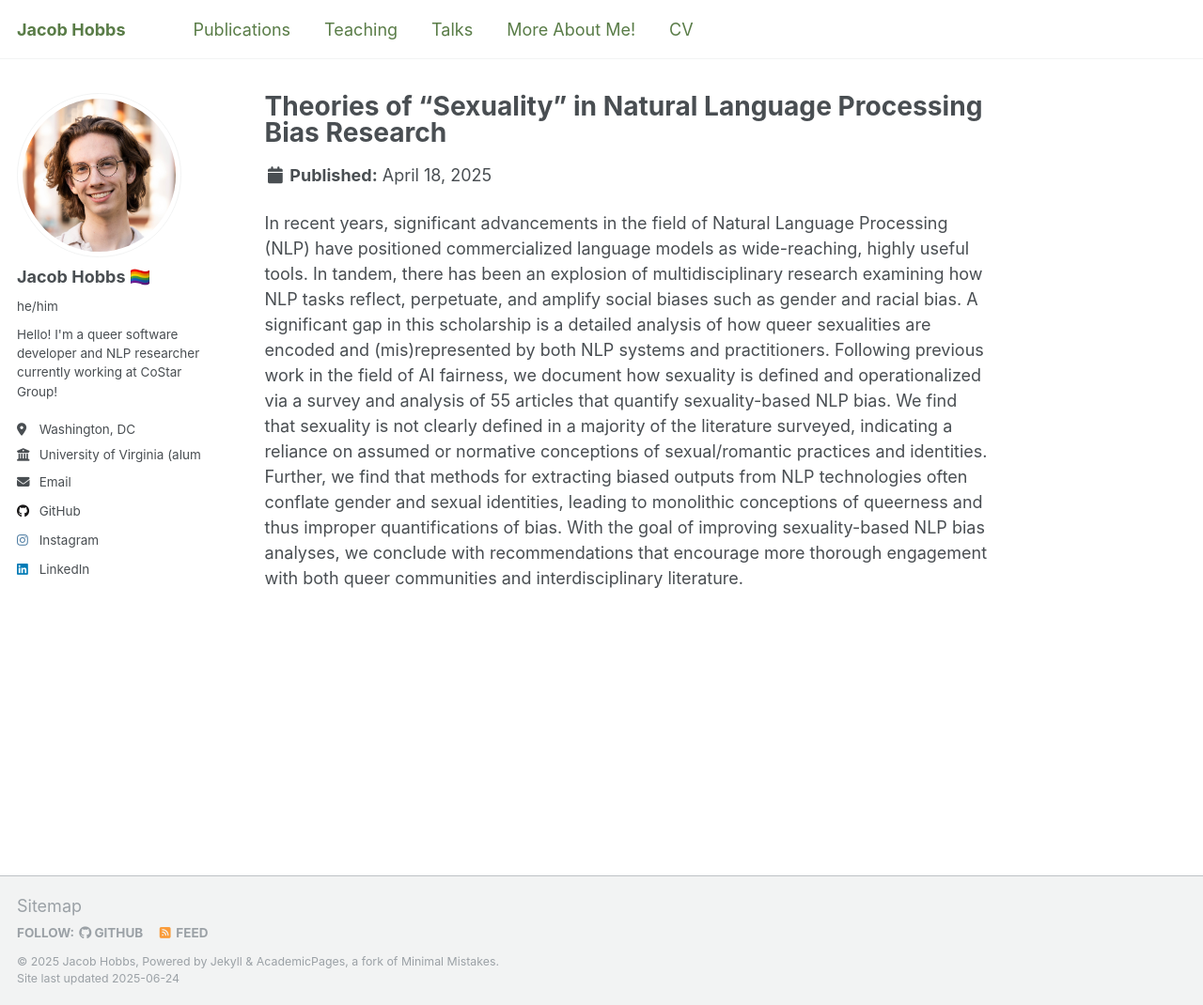
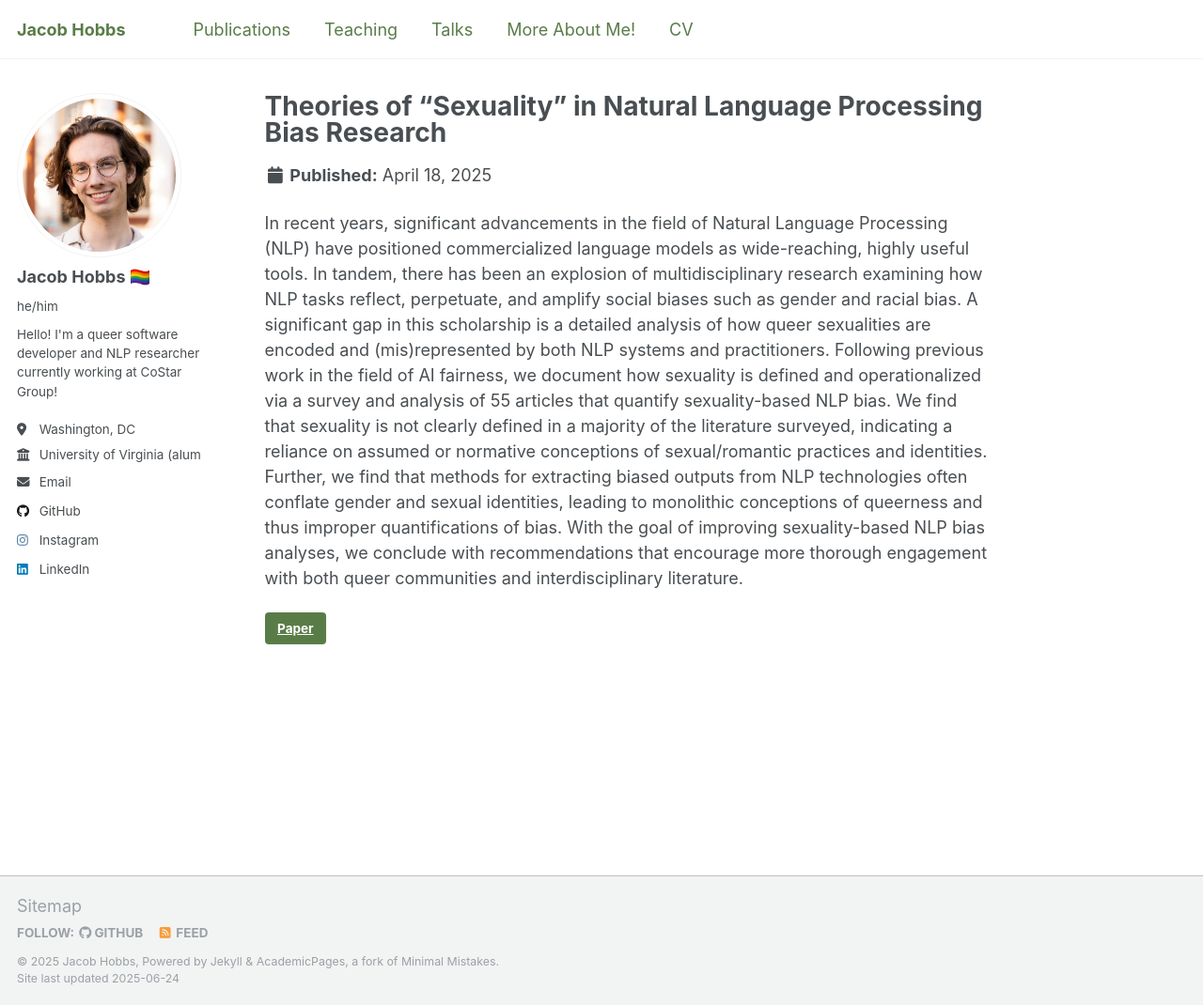
Before and after one commit to JTHobbs1100/JTHobbs1100.github.io, a Jekyll site: the page built from _publications/theories-of-sexuality.md, in a window 1280 px wide and 1070 px high. Shown: the whole window at 94% size. Built offline with Jekyll 4.4.1, drawn with Linux system fonts in a browser that asks for light colours.

Commit message:
Added paper link to full page, updated aacu link

```diff
--- a/_layouts/single.html
+++ b/_layouts/single.html
@@ -50,6 +50,10 @@ layout: default
           {{ content }}
         {% else %}
           {{ page.excerpt }}
+        {% endif %}
+
+        {% if page.paperurl %}
+          <a href="{{ post.paperurl }}" target="_blank" class="btn btn--success" role="button" style="background-color: #597c47; color: white;">Paper</a>
         {% endif %}
 
         {% if page.citation and page.paperurl and page.slidesurl and page.bibtexurl %}
```
Also changed, not shown: _more/aacu.md (+1 -1 lines).
